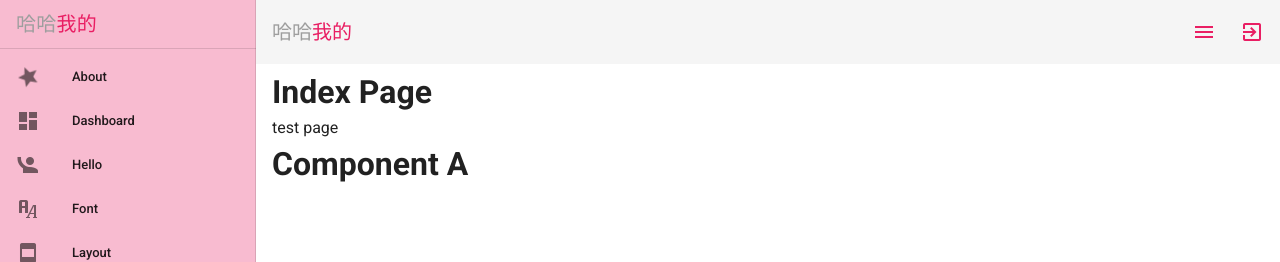
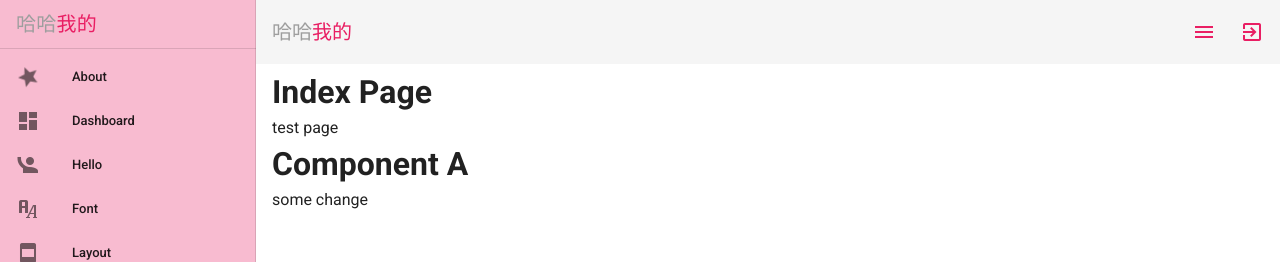
Before and after one commit to miloweimo/demo, a Vue app in the folder packages/learn-vue2/: page /#/testpage in a window 1280 px wide. Shown: the top 262 px of the page. Built offline with nearby package versions, Linux system fonts and the light colour scheme.

Commit message:
some change

```diff
--- a/packages/learn-vue2/src/modules/testpage/index.vue
+++ b/packages/learn-vue2/src/modules/testpage/index.vue
@@ -3,6 +3,7 @@
     <h1>Index Page</h1>
     test page
     <ComponentA />
+    some change
   </div>
 </template>
 
```
